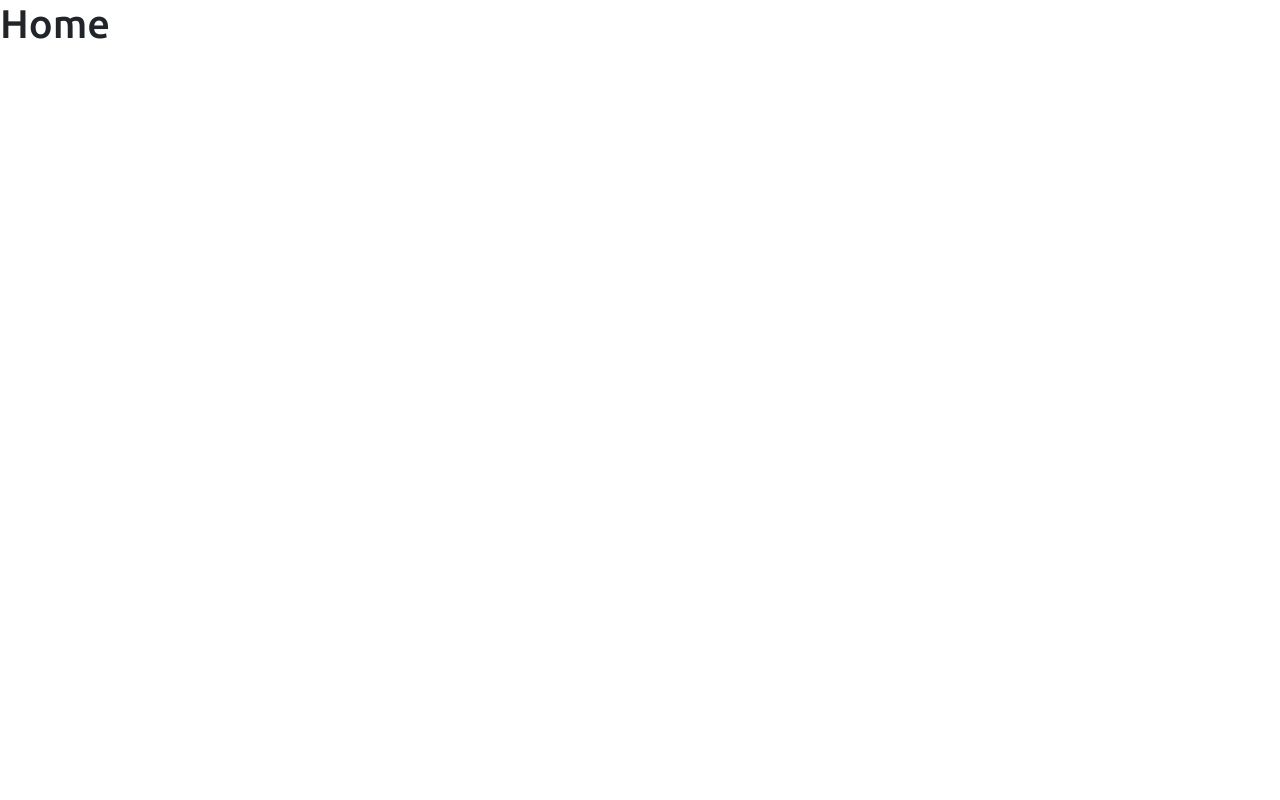
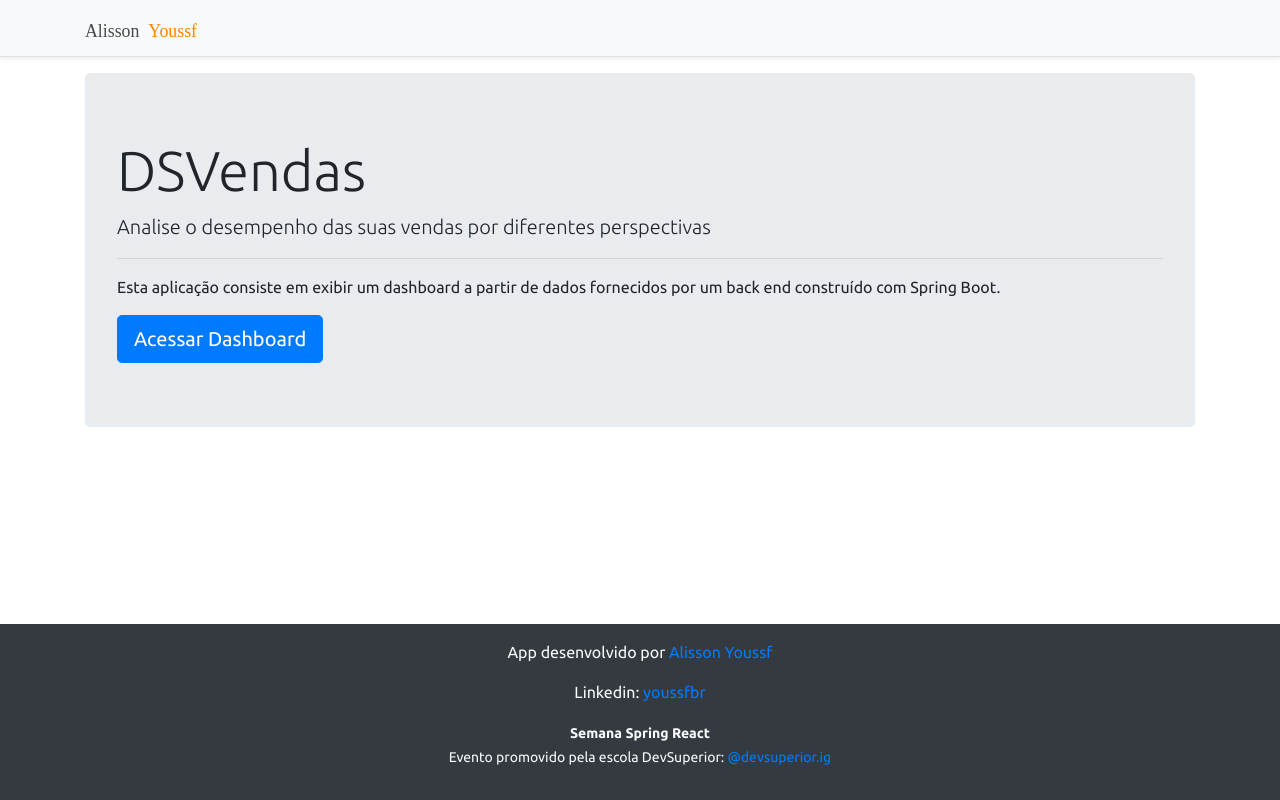
Before and after one commit to youssfbr/sds3, a React (Create React App) app in the folder frontend/: page / in a window 1280 px wide. Built offline with nearby package versions, Linux system fonts and the light colour scheme.

Commit message:
Home, navigation

```diff
--- a/frontend/src/components/NavBar/index.tsx
+++ b/frontend/src/components/NavBar/index.tsx
@@ -1,11 +1,14 @@
-import AlissonLogo from 'assets/img/alisson_logo.svg';
+import AlissonLogo from "assets/img/alisson_logo.svg";
+import { Link } from "react-router-dom";
 
 const NavBar = () => {
   return (
     <div className="d-flex flex-column flex-md-row align-items-center p-3 px-md-4 mb-3 bg-light border-bottom shadow-sm">
       <div className="container">
         <nav className="my-2 my-md-0 mr-md-3">
-          <img src={AlissonLogo} alt="DevSuperior" width="120" />
+          <Link to="/">
+            <img src={AlissonLogo} alt="DevSuperior" width="120" />
+          </Link>
         </nav>
       </div>
     </div>
--- a/frontend/src/pages/Home/index.tsx
+++ b/frontend/src/pages/Home/index.tsx
@@ -1,8 +1,29 @@
+import Footer from "components/Footer";
+import NavBar from "components/NavBar";
+import { Link } from "react-router-dom";
+
 const Home = () => {
   return (
-    <div>
-      <h1>Home</h1>
-    </div>
+    <>
+      <NavBar />
+      <div className="container">
+        <div className="jumbotron">
+          <h1 className="display-4">DSVendas</h1>
+          <p className="lead">
+            Analise o desempenho das suas vendas por diferentes perspectivas
+          </p>
+          <hr />
+          <p>
+            Esta aplicação consiste em exibir um dashboard a partir de dados
+            fornecidos por um back end construído com Spring Boot.
+          </p>
+          <Link className="btn btn-primary btn-lg" to="/dashboard">
+            Acessar Dashboard
+          </Link>
+        </div>
+      </div>
+      <Footer />
+    </>
   );
 };
 
```
